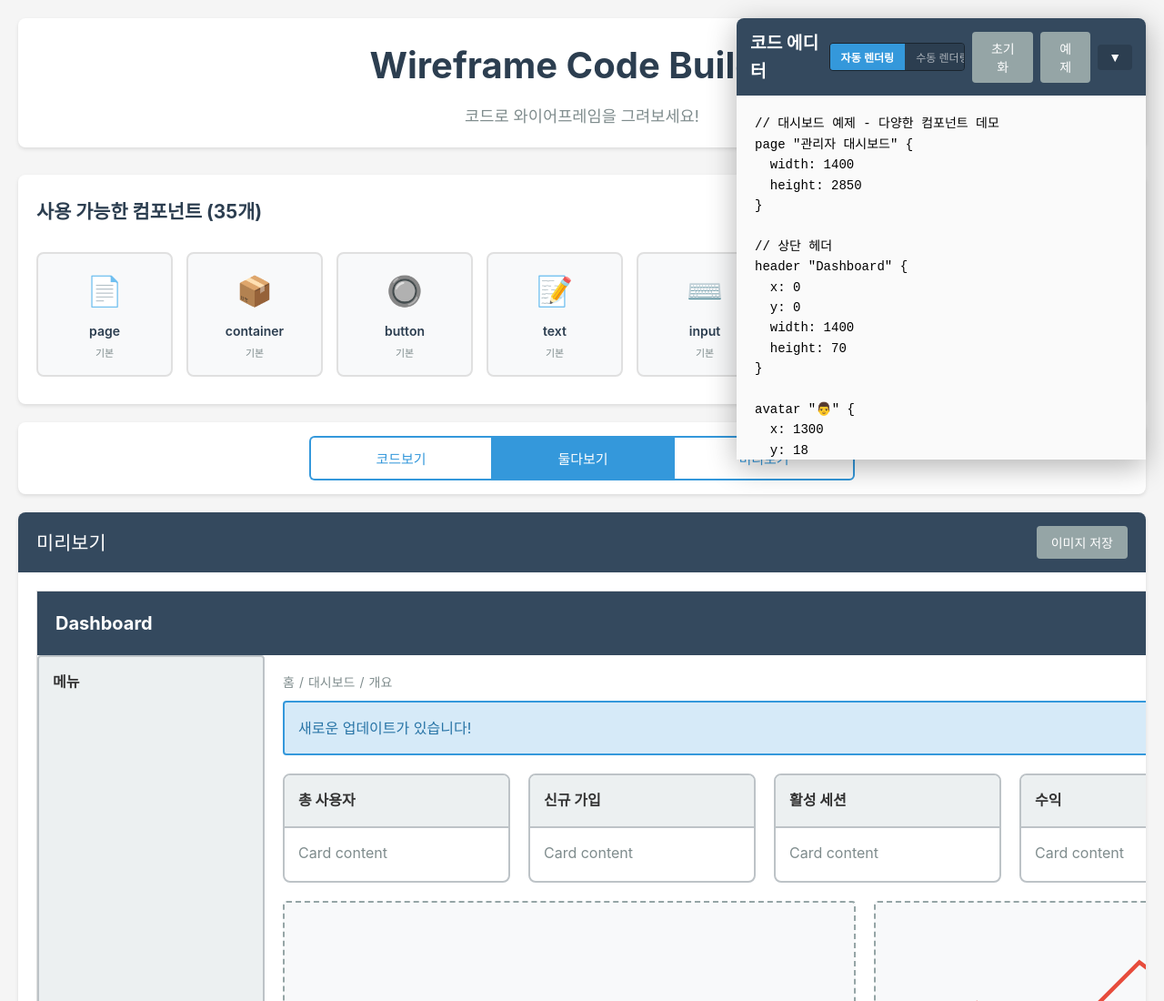
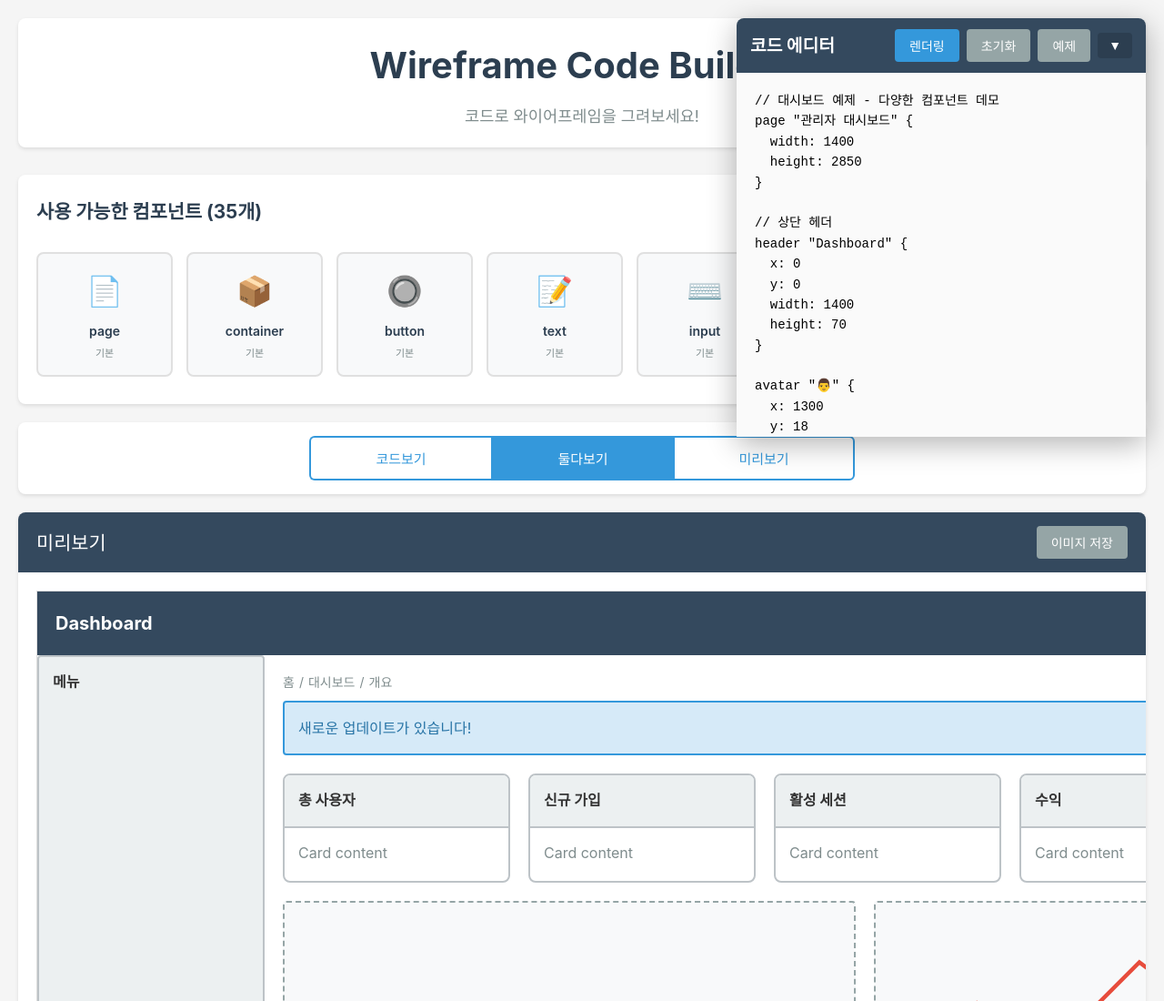
Before and after one commit to Siss1994/wireframe, a plain HTML site: page index.html in a window 1280 px wide. Shown: the top 1100 px of the page at 91% size. Drawn offline with Linux system fonts and the light colour scheme.

Commit message:
Revert "Add auto-rendering feature with toggle for code editor"

```diff
--- a/app.js
+++ b/app.js
@@ -658,14 +658,6 @@ document.addEventListener('DOMContentLoaded', () => {
     const clearBtnModal = document.getElementById('clearBtnModal');
     const exampleBtnModal = document.getElementById('exampleBtnModal');
 
-    // 자동 렌더링 토글 버튼들
-    const autoRenderToggle = document.getElementById('autoRenderToggle');
-    const manualRenderToggle = document.getElementById('manualRenderToggle');
-
-    // 자동 렌더링 상태 및 타이머
-    let autoRenderEnabled = true; // 기본값: 자동 렌더링
-    let autoRenderTimer = null;
-
     // 뷰 모드 토글 함수
     function setViewMode(mode) {
         // body 클래스 초기화
@@ -901,60 +893,6 @@ document.addEventListener('DOMContentLoaded', () => {
         }
     });
 
-    // 자동 렌더링 토글 기능
-    function setRenderMode(mode) {
-        if (mode === 'auto') {
-            autoRenderEnabled = true;
-            autoRenderToggle.classList.add('active');
-            manualRenderToggle.classList.remove('active');
-            renderBtnModal.style.display = 'none'; // 자동 모드에서는 렌더링 버튼 숨김
-        } else {
-            autoRenderEnabled = false;
-            manualRenderToggle.classList.add('active');
-            autoRenderToggle.classList.remove('active');
-            renderBtnModal.style.display = 'inline-block'; // 수동 모드에서는 렌더링 버튼 표시
-            // 자동 렌더링 타이머 취소
-            if (autoRenderTimer) {
-                clearTimeout(autoRenderTimer);
-                autoRenderTimer = null;
-            }
-        }
-    }
-
-    // 토글 버튼 이벤트
-    autoRenderToggle.addEventListener('click', () => setRenderMode('auto'));
-    manualRenderToggle.addEventListener('click', () => setRenderMode('manual'));
-
-    // 자동 렌더링 함수 (1초 디바운스)
-    function triggerAutoRender() {
-        // 둘다보기 모드가 아니면 작동하지 않음
-        const viewMode = document.body.className.match(/view-(\w+)/)?.[1];
-        if (viewMode !== 'both') {
-            return;
-        }
-
-        // 자동 렌더링이 비활성화되어 있으면 작동하지 않음
-        if (!autoRenderEnabled) {
-            return;
-        }
-
-        // 기존 타이머 취소
-        if (autoRenderTimer) {
-            clearTimeout(autoRenderTimer);
-        }
-
-        // 1초 후 렌더링
-        autoRenderTimer = setTimeout(() => {
-            syncCodeToMain(); // 모달 코드를 메인으로 동기화
-            renderCode(codeEditorModal.value);
-        }, 1000);
-    }
-
-    // 모달 에디터에 입력 이벤트 추가
-    codeEditorModal.addEventListener('input', () => {
-        triggerAutoRender();
-    });
-
     // 컴포넌트 갤러리 클릭 시 현재 뷰 모드에 따라 코드 삽입
     const originalGalleryItems = document.getElementById('galleryItems');
     originalGalleryItems.addEventListener('click', (e) => {
@@ -976,7 +914,4 @@ document.addEventListener('DOMContentLoaded', () => {
 
     // 초기 뷰 모드 설정 (둘다보기)
     setViewMode('both');
-
-    // 초기 렌더 모드 설정 (자동 렌더링)
-    setRenderMode('auto');
 });
--- a/index.html
+++ b/index.html
@@ -68,14 +68,6 @@
             <div class="code-modal-header">
                 <h3>코드 에디터</h3>
                 <div class="code-modal-controls">
-                    <div class="auto-render-toggle">
-                        <button id="autoRenderToggle" class="btn-toggle-mode active" data-mode="auto">
-                            자동 렌더링
-                        </button>
-                        <button id="manualRenderToggle" class="btn-toggle-mode" data-mode="manual">
-                            수동 렌더링
-                        </button>
-                    </div>
                     <button id="renderBtnModal" class="btn-primary btn-sm">렌더링</button>
                     <button id="clearBtnModal" class="btn-secondary btn-sm">초기화</button>
                     <button id="exampleBtnModal" class="btn-secondary btn-sm">예제</button>
--- a/style.css
+++ b/style.css
@@ -190,37 +190,6 @@ body.view-both .code-modal {
     display: flex;
     gap: 8px;
     align-items: center;
-}
-
-.auto-render-toggle {
-    display: flex;
-    gap: 0;
-    background: #2c3e50;
-    border-radius: 4px;
-    overflow: hidden;
-    border: 1px solid #1a252f;
-}
-
-.btn-toggle-mode {
-    padding: 6px 12px;
-    border: none;
-    background: #2c3e50;
-    color: rgba(255, 255, 255, 0.6);
-    cursor: pointer;
-    font-size: 12px;
-    transition: all 0.3s ease;
-    white-space: nowrap;
-}
-
-.btn-toggle-mode:hover {
-    background: #1a252f;
-    color: rgba(255, 255, 255, 0.8);
-}
-
-.btn-toggle-mode.active {
-    background: #3498db;
-    color: white;
-    font-weight: 600;
 }
 
 .btn-sm {
```
